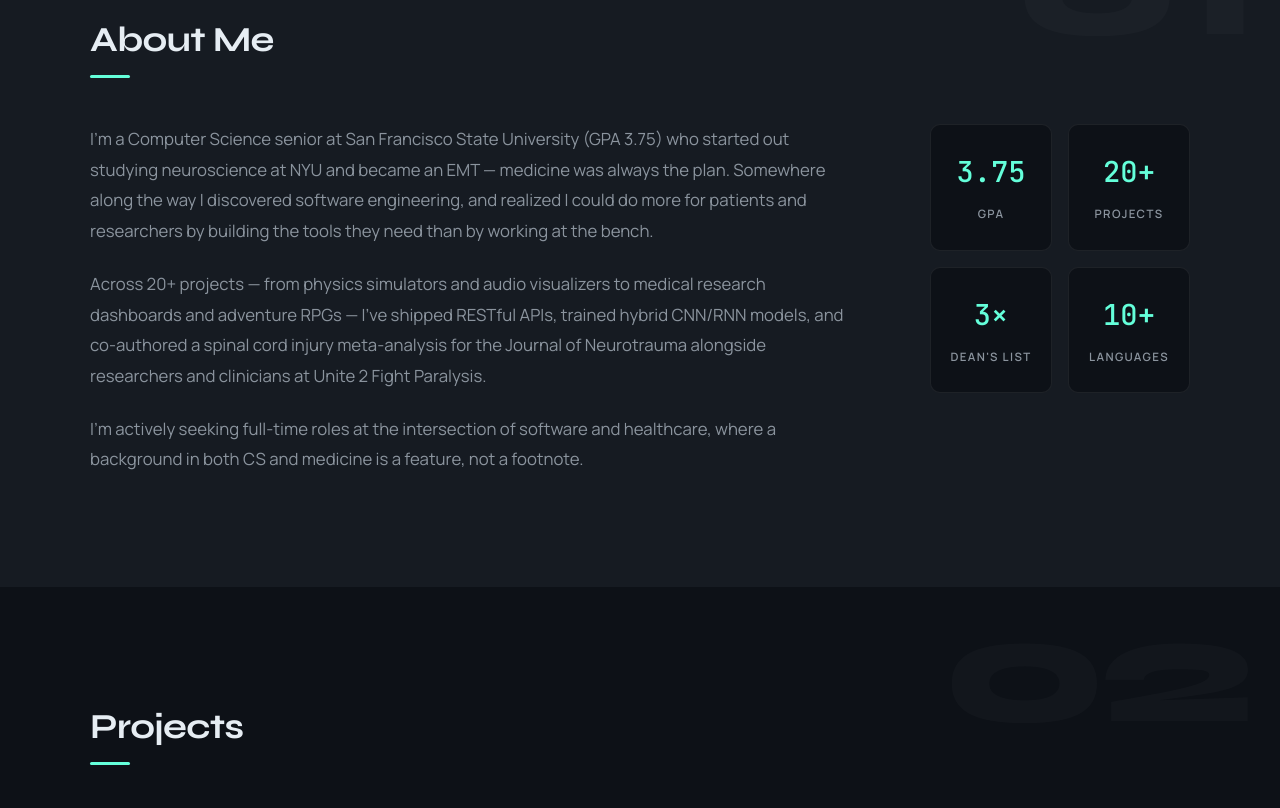
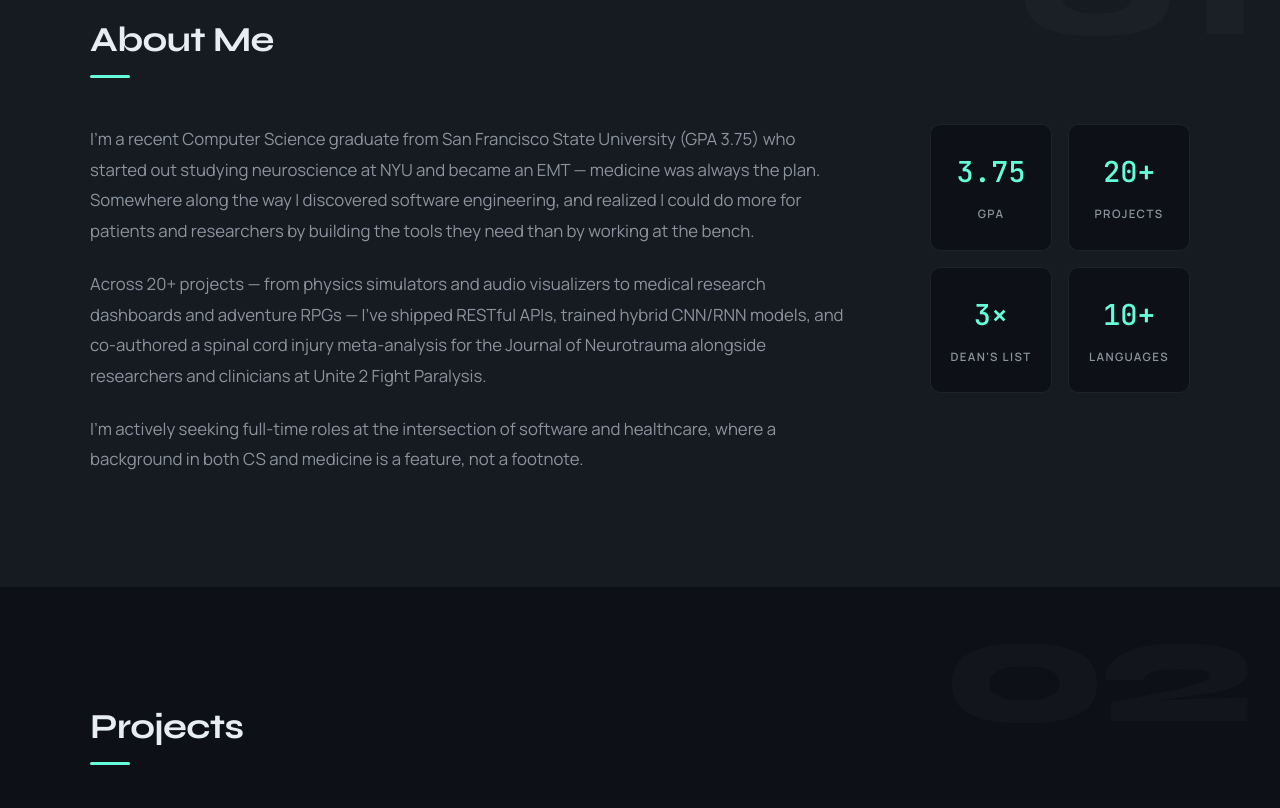
Before and after one commit to sfbarr/sfbarr.github.io, a plain HTML site: page index.html in a window 1280 px wide. Shown: the part 900-1708 px from the top of the page. Drawn offline with Linux system fonts and the light colour scheme.

Commit message:
Update CS senior to recent CS grad

```diff
--- a/index.html
+++ b/index.html
@@ -50,7 +50,7 @@
       <h2 class="section-title">About Me</h2>
       <div class="about-layout">
         <div class="about-text">
-          <p>I'm a Computer Science senior at San Francisco State University (GPA 3.75) who started out studying neuroscience at NYU and became an EMT — medicine was always the plan. Somewhere along the way I discovered software engineering, and realized I could do more for patients and researchers by building the tools they need than by working at the bench.</p>
+          <p>I'm a recent Computer Science graduate from San Francisco State University (GPA 3.75) who started out studying neuroscience at NYU and became an EMT — medicine was always the plan. Somewhere along the way I discovered software engineering, and realized I could do more for patients and researchers by building the tools they need than by working at the bench.</p>
           <p>Across 20+ projects — from physics simulators and audio visualizers to medical research dashboards and adventure RPGs — I've shipped RESTful APIs, trained hybrid CNN/RNN models, and co-authored a spinal cord injury meta-analysis for the Journal of Neurotrauma alongside researchers and clinicians at Unite 2 Fight Paralysis.</p>
           <p>I'm actively seeking full-time roles at the intersection of software and healthcare, where a background in both CS and medicine is a feature, not a footnote.</p>
         </div>
```
